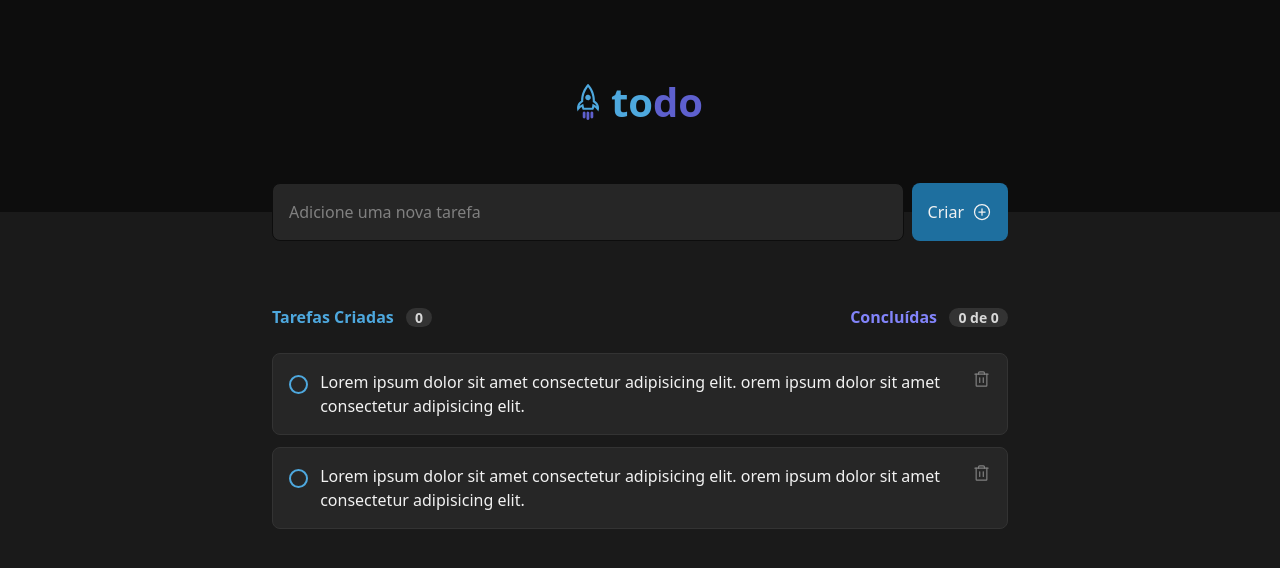
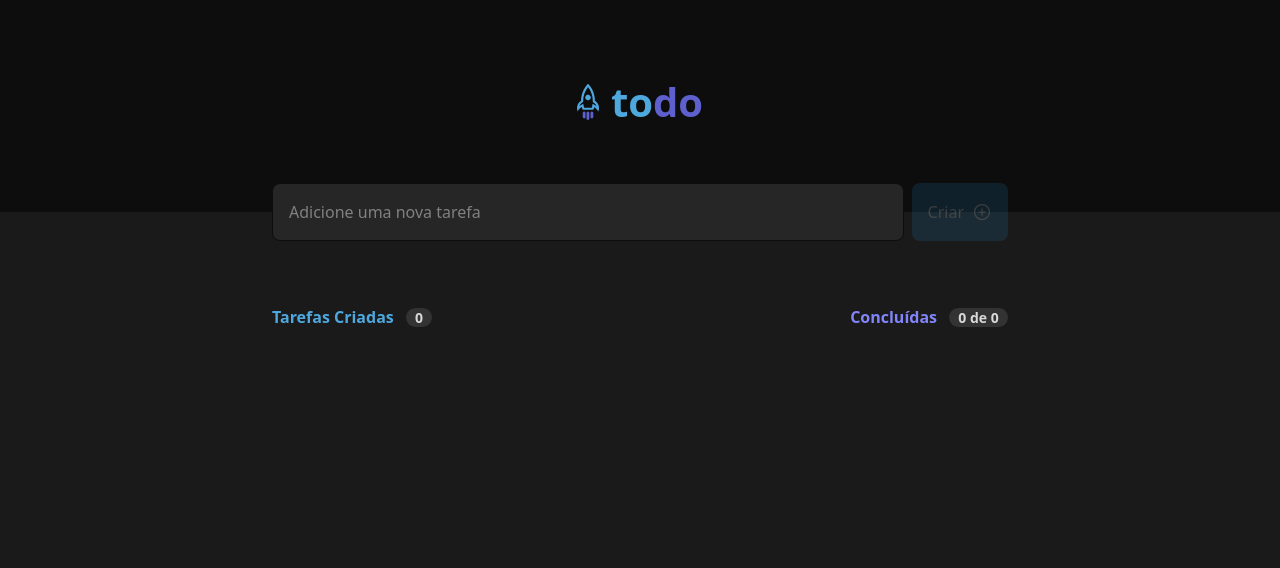
Before and after one commit to Natsume2B/todo-list, a React (Vite) app: page / in a window 1280 px wide. Shown: the top 568 px of the page. Built offline with nearby package versions, Linux system fonts and the light colour scheme.

Commit message:
Add create new task functionality

```diff
--- a/src/App.tsx
+++ b/src/App.tsx
@@ -3,7 +3,7 @@ import './styles/global.css'
 import { Header } from './components/Header'
 import { NewTask } from './components/NewTask'
 import { EmptyList } from './components/EmptyList'
-import { Task } from './components/Task'
+
 
 
 import { useState } from 'react'
@@ -19,10 +19,6 @@ export function App() {
       </header>
       <div className='max-w-[736px] mx-auto'>
         <NewTask />
-        <main>
-          <Task />
-          <Task />
-        </main>
       </div>
     </div>
   )
--- a/src/components/NewTask.tsx
+++ b/src/components/NewTask.tsx
@@ -1,17 +1,49 @@
 import { PlusCircle } from 'phosphor-react'
+import { useState } from 'react'
+import { Task } from './Task'
+
 
 export function NewTask() {
+
+  const [newTaskText, setNewTaskText] = useState("");
+  const [tasks, setTasks] = useState([])
+  const [taskCount, setTaskCount] = useState(0);
+
+  const isNewTaskValid = newTaskText.length === 0
+
+  function handleNewTaskChange() {
+    setNewTaskText(event.target.value)
+  }
+
+  function handleCreateNewTask() {
+    event.preventDefault()
+
+    setTasks([...tasks, newTaskText])
+    setNewTaskText('')
+    setTaskCount(taskCount + 1)
+  }
+
+  function handleNewInvalidTask(){
+    event.target.setCustomValidity('Você precisa digitar algo!')
+  }
+
   return (
     <div>
-      <form className='flex justify-center mx-auto mt-[-1.8rem] gap-2 mb-16'>
+      <form onSubmit={handleCreateNewTask} className='flex justify-center mx-auto mt-[-1.8rem] gap-2 mb-16' >
         <input
           type="text"
           placeholder='Adicione uma nova tarefa'
           className='flex-1 p-4 rounded-lg bg-base-gray-500 border border-base-gray-700 text-base-gray-100 placeholder:text-base-gray-300 focus:border-transparent focus:outline-none focus:shadow-[0px_0px_0px_1.5px] focus:shadow-product-purple-dark'
+          onChange={handleNewTaskChange}
+          value={newTaskText}
+          required
+          onInvalid={handleNewInvalidTask}
+
         />
         <button
           type='submit'
-          className='flex items-center gap-2 p-4 rounded-lg text-base-gray-100 bg-product-blue-dark hover:bg-product-blue duration-[0.3s]'
+          className='flex items-center gap-2 p-4 rounded-lg text-base-gray-100 bg-product-blue-dark hover:bg-product-blue duration-[0.3s] disabled:opacity-20 disabled:hover:bg-product-blue-dark disabled:hover:cursor-not-allowed'
+          disabled={isNewTaskValid}
         >
           Criar
           <PlusCircle size={20} />
@@ -19,10 +51,12 @@ export function NewTask() {
       </form>
 
       <footer className="flex justify-between font-bold pb-6">
-        <p className="text-product-blue">Tarefas Criadas <span className='text-sm text-base-gray-200 bg-base-gray-400 rounded-xl px-[0.575rem] ml-2'>0</span></p>
-        <p className="text-product-purple">Concluídas <span className='text-sm text-base-gray-200 bg-base-gray-400 rounded-xl px-[0.575rem] ml-2'>0 de 0</span></p>
+        <p className="text-product-blue">Tarefas Criadas <span className='text-sm text-base-gray-200 bg-base-gray-400 rounded-xl px-[0.575rem] ml-2'>{taskCount}</span></p>
+        <p className="text-product-purple">Concluídas <span className='text-sm text-base-gray-200 bg-base-gray-400 rounded-xl px-[0.575rem] ml-2'>0 de {taskCount}</span></p>
       </footer>
-
+      <div>
+        {tasks.map(task => <Task content={task} tasks={tasks} />)}
+      </div>
     </div>
 
   )
--- a/src/components/Task.tsx
+++ b/src/components/Task.tsx
@@ -1,25 +1,38 @@
 import { Trash } from "phosphor-react"
+import { useState } from "react"
 
-export function Task() {
+export function Task({ content, tasks }) {
+
+  const [isChecked, setIsChecked] = useState(false)
+
+  function handleTaskChange() {
+    setIsChecked(!isChecked)
+  }
+
   return (
     <div className="flex justify-between p-4 mb-3 rounded-lg border bg-base-gray-500 border-base-gray-400">
       <label className="flex text-base-gray-100">
         <div>
-          <input id="task" className="flex justify-center items-center mt-[0.275rem] text-[0.625rem] font-bold cursor-pointer w-[1.20rem] h-[1.20rem] appearance-none mr-3 bg-transparent rounded-full border-2 border-product-blue after:content-['\2713'] after:opacity-0 checked:after:opacity-100 checked:bg-product-purple-dark checked:border-transparent duration-[0.1s]" type="checkbox" />
+          <input
+            id="task"
+            className="flex justify-center items-center mt-[0.275rem] text-[0.625rem] font-bold cursor-pointer w-[1.20rem] h-[1.20rem] appearance-none mr-3 bg-transparent rounded-full border-2 border-product-blue after:content-['\2713'] after:opacity-0 checked:after:opacity-100 checked:bg-product-purple-dark checked:border-transparent duration-[0.1s]"
+            type="checkbox"
+            onClick={handleTaskChange}
+          />
         </div>
-        <p>
-        Lorem ipsum dolor sit amet consectetur adipisicing elit. orem ipsum dolor sit amet consectetur adipisicing elit.
-        </p>
+        {tasks.map(() => {
+          if (isChecked === false) {
+            return <p>{content}</p>
+          } else if (isChecked === true) {
+            return <p className="text-base-gray-300 line-through">{content}</p>
+          }
+        })}
       </label>
-
-
       <div>
         <button className="cursor-pointer leading-[0] ml-3 hover:text-base-danger duration-[0.2s]">
           <Trash size={19} />
         </button>
       </div>
-
     </div>
-
   )
 }
--- a/tsconfig.json
+++ b/tsconfig.json
@@ -7,7 +7,7 @@
     "skipLibCheck": true,
     "esModuleInterop": false,
     "allowSyntheticDefaultImports": true,
-    "strict": true,
+    //"strict": true,
     "forceConsistentCasingInFileNames": true,
     "module": "ESNext",
     "moduleResolution": "Node",
```
